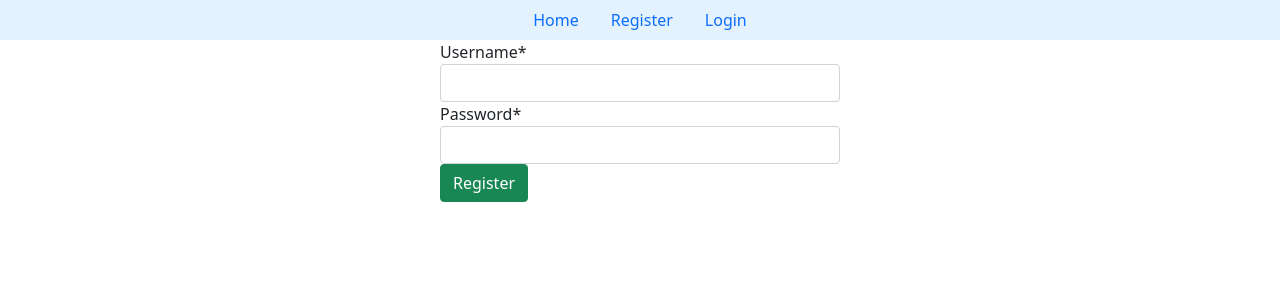
After one commit to RimTechCombot/apartment-reservation-app, a Django app: page /register/login in a window 1280 px wide. The commit adds this page. Shown: the top 300 px of the page. Run offline with Django 4.2, Linux system fonts and the light colour scheme; some libraries are stand-ins or nearby versions.

Commit message:
Added login/logout and register features

```diff
--- a/apartmentapp/apartmentapp/settings.py
+++ b/apartmentapp/apartmentapp/settings.py
@@ -16,7 +16,7 @@ from pathlib import Path
 BASE_DIR = Path(__file__).resolve().parent.parent
 env = environ.Env()
 environ.Env.read_env()
-
+CRISPY_TEMPLATE_PACK = 'bootstrap4'
 SECRET_KEY = env('SECRET_KEY')
 
 # Quick-start development settings - unsuitable for production
@@ -36,6 +36,7 @@ INSTALLED_APPS = [
     'crispy_forms',
     'main',
     'register',
+    'crispy_bootstrap4',
     'django.contrib.admin',
     'django.contrib.auth',
     'django.contrib.contenttypes',
--- a/apartmentapp/apartmentapp/urls.py
+++ b/apartmentapp/apartmentapp/urls.py
@@ -19,5 +19,5 @@ from django.urls import path, include
 urlpatterns = [
     path('', include('main.urls')),
     path('admin/', admin.site.urls),
-    #path('register/', include('register.urls')),
+    path('register/', include('register.urls')),
 ]
--- a/apartmentapp/main/templates/base.html
+++ b/apartmentapp/main/templates/base.html
@@ -10,6 +10,12 @@
 <body>
 <nav class="nav justify-content-center" style="background-color: #e3f2fd;">
 <a class="nav-link" href="{%url 'home' %}">Home</a>
+{% if request.user.is_authenticated %}
+<a class="nav-link" href="{%url 'logout' %}">Logout</a>
+{% else %}
+<a class="nav-link" href="{%url 'register' %}">Register</a>
+<a class="nav-link" href="{%url 'login' %}">Login</a>
+{% endif %}
 </nav>
 
 {% block content %}
--- a/apartmentapp/main/templates/home.html
+++ b/apartmentapp/main/templates/home.html
@@ -1,4 +1,4 @@
 {% extends 'base.html' %}
 {%block content%}
-<p>Hello world!</p>
+<p>Hello {{request.user.first_name}}!</p>
 {%endblock%}
--- /dev/null
+++ b/apartmentapp/register/forms.py
@@ -0,0 +1,20 @@
+from django import forms
+from django.forms import ModelForm
+from django.contrib.auth.models import User
+
+
+class RegisterForm(ModelForm):
+    email = forms.EmailField(max_length=50)
+    password = forms.CharField(widget=forms.PasswordInput(), max_length=50)
+
+
+    class Meta:
+        model = User
+        fields = ["username", "first_name", "last_name", "email", "password"]
+
+class LoginForm(forms.Form):
+    username = forms.CharField(max_length=50)
+    password = forms.CharField(widget=forms.PasswordInput(), max_length=50)
+
+    class Meta:
+        fields = ['username', 'password']
--- /dev/null
+++ b/apartmentapp/register/templates/login.html
@@ -0,0 +1,11 @@
+{% extends 'base.html' %}
+{% load crispy_forms_tags %}
+{%block content%}
+<div class="mx-auto" style="width: 25rem;">
+    <form method="POST" class="form-group">
+	{% csrf_token %}
+	{{ form | crispy }}
+	<button type="submit" class="btn btn-success">Register</button>
+    </form>
+</div>
+{%endblock%}
--- a/apartmentapp/register/urls.py
+++ b/apartmentapp/register/urls.py
@@ -0,0 +1,9 @@
+from django.urls import path
+
+from . import views
+
+urlpatterns = [
+    path('register', views.register, name='register'),
+    path('login', views.login_view, name='login'),
+    path('logout', views.logout_view, name='logout'),
+]
--- a/apartmentapp/register/views.py
+++ b/apartmentapp/register/views.py
@@ -1,3 +1,51 @@
-from django.shortcuts import render
+from django.shortcuts import render, redirect
+from .forms import RegisterForm, LoginForm
+from django.contrib.auth import login, logout
+from django.contrib.auth.models import User
+from django.contrib.auth.decorators import login_required
+from django.contrib.auth.hashers import check_password
+# Create your views here.
 
-# Create your views here.
+
+def register(request):
+    if request.method == "POST":
+        form = RegisterForm(request.POST)
+        if form.is_valid():
+            obj = form.save(commit=False)
+            obj.set_password(form.cleaned_data["password"])
+            obj.save()
+            return render(request, "home.html")
+        else:
+            return render(request, "register.html", {"form": form})
+    form = RegisterForm()
+    return render(request, "register.html", {"form": form})
+
+
+def login_view(request):
+    if request.method == 'POST':
+        form = LoginForm(request.POST)
+        username = request.POST['username']
+        password = request.POST['password']
+        if form.is_valid():
+            try:
+                db_user = User.objects.get(username=username)
+                if db_user.username == username and check_password(password,
+                                                                   db_user.password)  and db_user.is_active:
+                    login(request, db_user)
+                    return redirect("/")
+                else:
+                    return render(request, 'login.html', {'form': form})
+            except Exception as e:
+                return render(request, 'login.html', {'form': form})
+        else:
+            return render(request, 'login.html', {'form': form})
+
+    else:
+        form = LoginForm()
+        return render(request, 'login.html', {'form': form})
+
+
+def logout_view(request):
+    if request.user:
+        logout(request)
+    return redirect("")
```
Also changed, not shown: apartmentapp/register/templates/register.html (added, +11 -0 lines), apartmentapp/db.sqlite3 (deleted).
